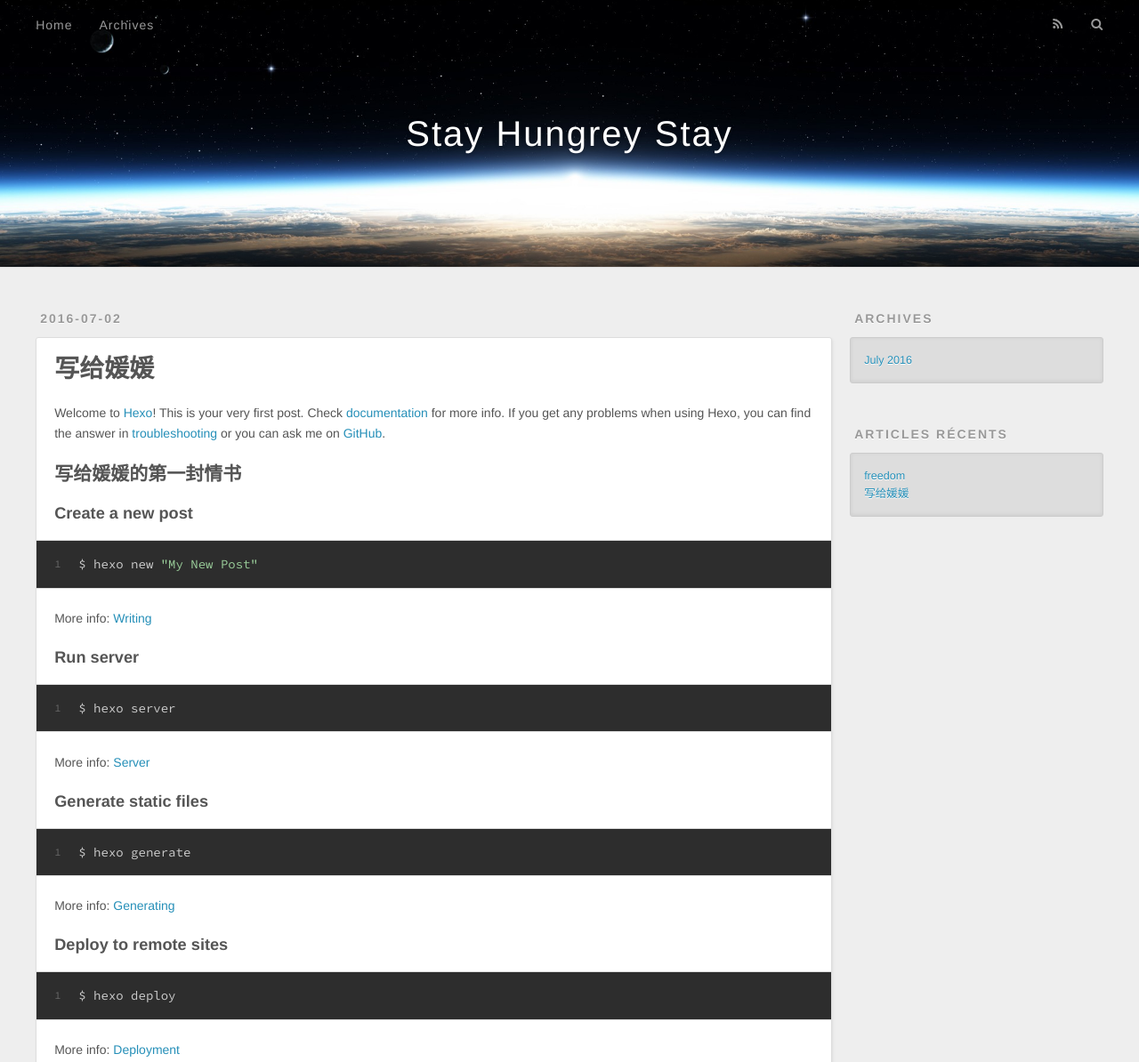
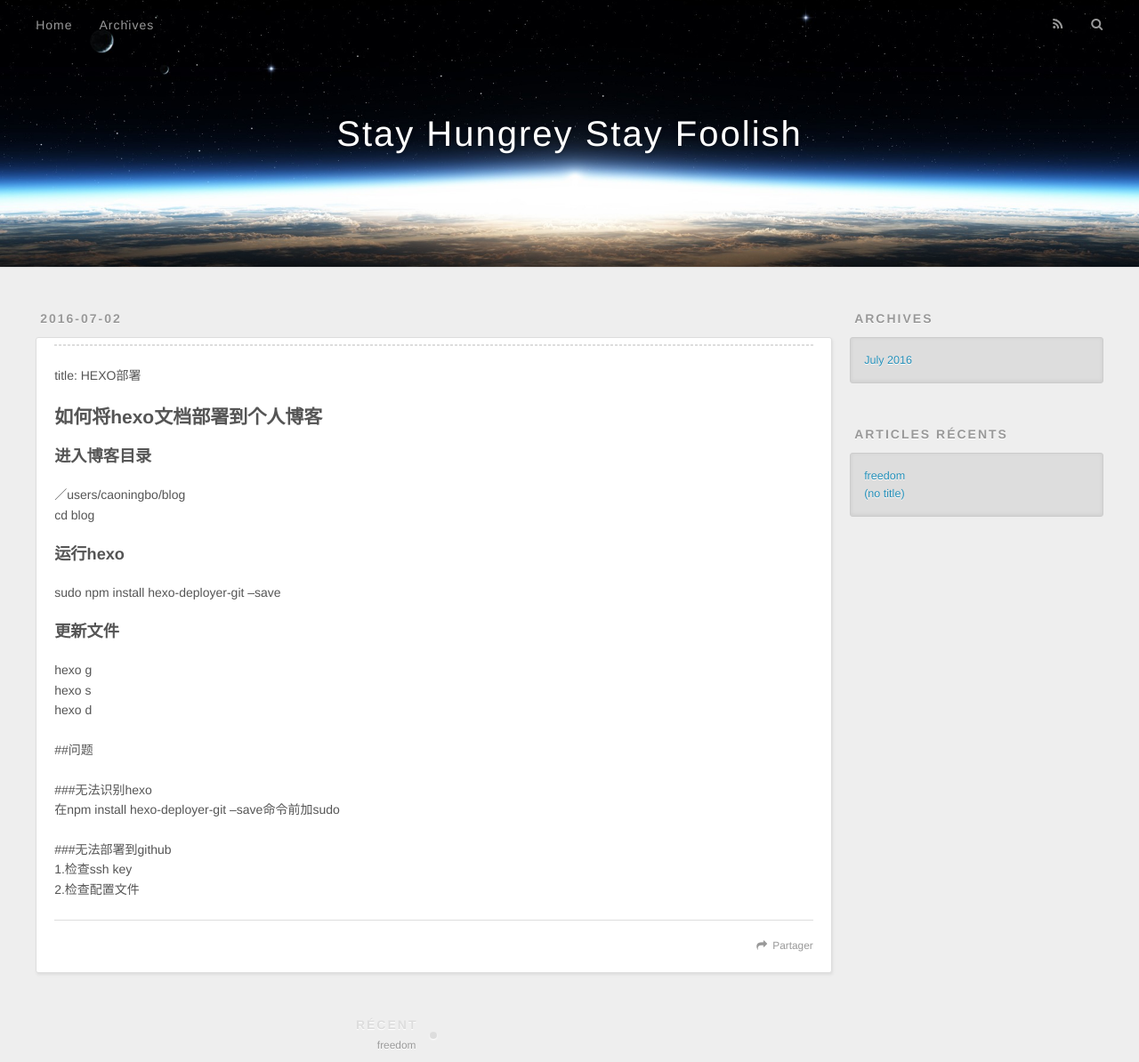
Before and after one commit to ningbocao/ningbocao.github.io, a plain HTML site: page 2016/07/02/hello-world/index.html in a window 1280 px wide. Shown: the top 1194 px of the page at 89% size. Drawn offline with nearby package versions, Linux system fonts and the light colour scheme.

Commit message:
Site updated: 2016-07-25 21:33:06

```diff
--- a/2016/07/02/hello-world/index.html
+++ b/2016/07/02/hello-world/index.html
@@ -3,23 +3,38 @@
 <head>
   <meta charset="utf-8">
 
-  <title>写给媛媛 | Stay Hungrey Stay</title>
+  <title>Stay Hungrey Stay Foolish</title>
   <meta name="viewport" content="width=device-width, initial-scale=1, maximum-scale=1">
-  <meta name="description" content="Welcome to Hexo! This is your very first post. Check documentation for more info. If you get any problems when using Hexo, you can find the answer in troubleshooting or you can ask me on GitHub.
-写给媛媛的">
+  <meta name="description" content="title: HEXO部署
+如何将hexo文档部署到个人博客进入博客目录／users/caoningbo/blogcd blog
+运行hexosudo npm install hexo-deployer-git –save
+更新文件hexo ghexo shexo d
+##问题
+###无法识别hexo在npm install hexo-deployer-git –save命令前加sudo
+###">
 <meta property="og:type" content="article">
-<meta property="og:title" content="写给媛媛">
+<meta property="og:title" content="Stay Hungrey Stay Foolish">
 <meta property="og:url" content="http://caoningbo.com/2016/07/02/hello-world/index.html">
-<meta property="og:site_name" content="Stay Hungrey Stay">
-<meta property="og:description" content="Welcome to Hexo! This is your very first post. Check documentation for more info. If you get any problems when using Hexo, you can find the answer in troubleshooting or you can ask me on GitHub.
-写给媛媛的">
-<meta property="og:updated_time" content="2016-07-24T17:52:25.000Z">
+<meta property="og:site_name" content="Stay Hungrey Stay Foolish">
+<meta property="og:description" content="title: HEXO部署
+如何将hexo文档部署到个人博客进入博客目录／users/caoningbo/blogcd blog
+运行hexosudo npm install hexo-deployer-git –save
+更新文件hexo ghexo shexo d
+##问题
+###无法识别hexo在npm install hexo-deployer-git –save命令前加sudo
+###">
+<meta property="og:updated_time" content="2016-07-25T19:32:39.000Z">
 <meta name="twitter:card" content="summary">
-<meta name="twitter:title" content="写给媛媛">
-<meta name="twitter:description" content="Welcome to Hexo! This is your very first post. Check documentation for more info. If you get any problems when using Hexo, you can find the answer in troubleshooting or you can ask me on GitHub.
-写给媛媛的">
+<meta name="twitter:title" content="Stay Hungrey Stay Foolish">
+<meta name="twitter:description" content="title: HEXO部署
+如何将hexo文档部署到个人博客进入博客目录／users/caoningbo/blogcd blog
+运行hexosudo npm install hexo-deployer-git –save
+更新文件hexo ghexo shexo d
+##问题
+###无法识别hexo在npm install hexo-deployer-git –save命令前加sudo
+###">
 
-    <link rel="alternate" href="/atom.xml" title="Stay Hungrey Stay" type="application/atom+xml">
+    <link rel="alternate" href="/atom.xml" title="Stay Hungrey Stay Foolish" type="application/atom+xml">
 
 
     <link rel="icon" href="/favicon.png">
@@ -40,7 +55,7 @@
   <div id="header-outer" class="outer">
     <div id="header-title" class="inner">
       <h1 id="logo-wrap">
-        <a href="/" id="logo">Stay Hungrey Stay</a>
+        <a href="/" id="logo">Stay Hungrey Stay Foolish</a>
       </h1>
 
     </div>
@@ -76,32 +91,21 @@
   <div class="article-inner">
 
 
-      <header class="article-header">
-
-
-    <h1 class="article-title" itemprop="name">
-      写给媛媛
-    </h1>
-
-
-      </header>
-
     <div class="article-entry" itemprop="articleBody">
 
-        <p>Welcome to <a href="https://hexo.io/" target="_blank" rel="external">Hexo</a>! This is your very first post. Check <a href="https://hexo.io/docs/" target="_blank" rel="external">documentation</a> for more info. If you get any problems when using Hexo, you can find the answer in <a href="https://hexo.io/docs/troubleshooting.html" target="_blank" rel="external">troubleshooting</a> or you can ask me on <a href="https://github.com/hexojs/hexo/issues" target="_blank" rel="external">GitHub</a>.</p>
-<h2 id="写给媛媛的第一封情书"><a href="#写给媛媛的第一封情书" class="headerlink" title="写给媛媛的第一封情书"></a>写给媛媛的第一封情书</h2><h3 id="Create-a-new-post"><a href="#Create-a-new-post" class="headerlink" title="Create a new post"></a>Create a new post</h3><figure class="highlight bash"><table><tr><td class="gutter"><pre><div class="line">1</div></pre></td><td class="code"><pre><div class="line">$ hexo new <span class="string">"My New Post"</span></div></pre></td></tr></table></figure>
-<p>More info: <a href="https://hexo.io/docs/writing.html" target="_blank" rel="external">Writing</a></p>
-<h3 id="Run-server"><a href="#Run-server" class="headerlink" title="Run server"></a>Run server</h3><figure class="highlight bash"><table><tr><td class="gutter"><pre><div class="line">1</div></pre></td><td class="code"><pre><div class="line">$ hexo server</div></pre></td></tr></table></figure>
-<p>More info: <a href="https://hexo.io/docs/server.html" target="_blank" rel="external">Server</a></p>
-<h3 id="Generate-static-files"><a href="#Generate-static-files" class="headerlink" title="Generate static files"></a>Generate static files</h3><figure class="highlight bash"><table><tr><td class="gutter"><pre><div class="line">1</div></pre></td><td class="code"><pre><div class="line">$ hexo generate</div></pre></td></tr></table></figure>
-<p>More info: <a href="https://hexo.io/docs/generating.html" target="_blank" rel="external">Generating</a></p>
-<h3 id="Deploy-to-remote-sites"><a href="#Deploy-to-remote-sites" class="headerlink" title="Deploy to remote sites"></a>Deploy to remote sites</h3><figure class="highlight bash"><table><tr><td class="gutter"><pre><div class="line">1</div></pre></td><td class="code"><pre><div class="line">$ hexo deploy</div></pre></td></tr></table></figure>
-<p>More info: <a href="https://hexo.io/docs/deployment.html" target="_blank" rel="external">Deployment</a></p>
+        <hr>
+<p>title: HEXO部署</p>
+<h2 id="如何将hexo文档部署到个人博客"><a href="#如何将hexo文档部署到个人博客" class="headerlink" title="如何将hexo文档部署到个人博客"></a>如何将hexo文档部署到个人博客</h2><h3 id="进入博客目录"><a href="#进入博客目录" class="headerlink" title="进入博客目录"></a>进入博客目录</h3><p>／users/caoningbo/blog<br>cd blog</p>
+<h3 id="运行hexo"><a href="#运行hexo" class="headerlink" title="运行hexo"></a>运行hexo</h3><p>sudo npm install hexo-deployer-git –save</p>
+<h3 id="更新文件"><a href="#更新文件" class="headerlink" title="更新文件"></a>更新文件</h3><p>hexo g<br>hexo s<br>hexo d</p>
+<p>##问题</p>
+<p>###无法识别hexo<br>在npm install hexo-deployer-git –save命令前加sudo</p>
+<p>###无法部署到github<br>1.检查ssh key<br>2.检查配置文件</p>
 
 
     </div>
     <footer class="article-footer">
-      <a data-url="http://caoningbo.com/2016/07/02/hello-world/" data-id="cir2f80tr0001vo3e7mtteoom" class="article-share-link">Partager</a>
+      <a data-url="http://caoningbo.com/2016/07/02/hello-world/" data-id="cir2fkodx0001xu3etd1rnsoz" class="article-share-link">Partager</a>
 
 
     </footer>
@@ -158,7 +162,7 @@
           </li>
 
           <li>
-            <a href="/2016/07/02/hello-world/">写给媛媛</a>
+            <a href="/2016/07/02/hello-world/">(no title)</a>
           </li>
 
       </ul>
```
Also changed, not shown: 2016/07/04/freedom/index.html (+7 -7 lines), archives/2016/07/index.html (+7 -13 lines), archives/2016/index.html (+7 -13 lines), archives/index.html (+7 -13 lines), index.html (+17 -28 lines).
